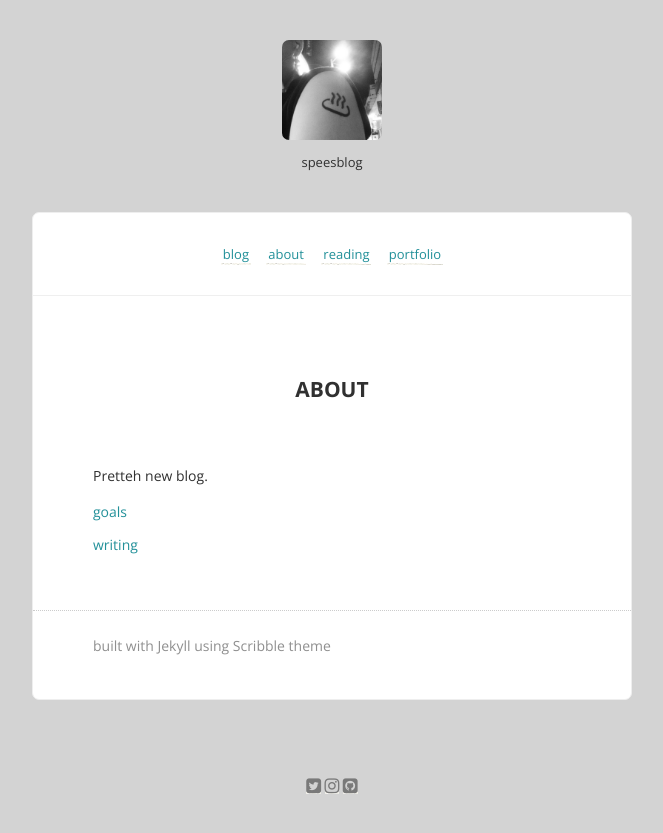
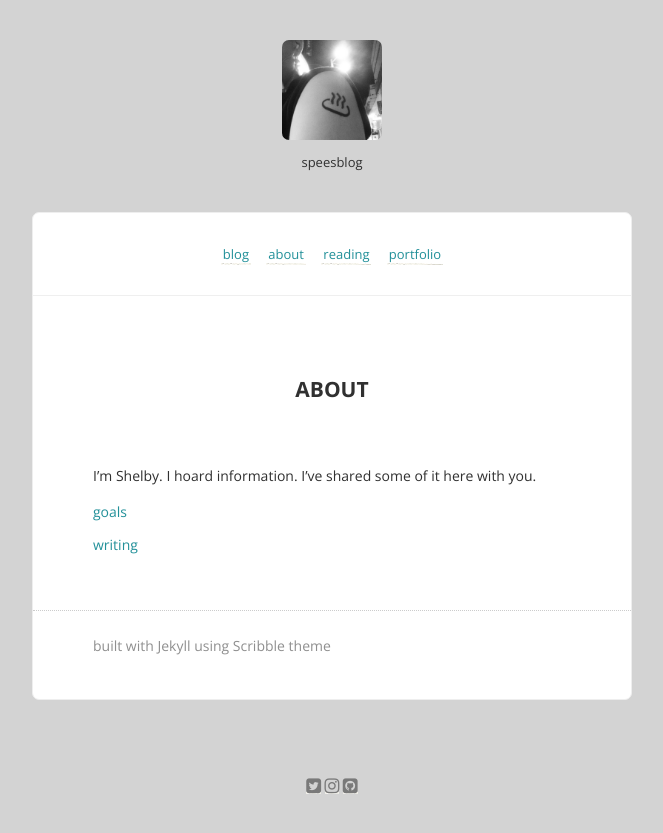
Before and after one commit to shelbyspees/speesblog, a Jekyll site: the page built from about.md, in a window 1280 px wide. Shown: the top 833 px of the page, without its empty margins (308-971 px from the left). Built offline with Jekyll 4.4.1, drawn with Linux system fonts in a browser that asks for light colours; nearby versions of some CDN libraries; comment, search, counter and statistics services are not loaded.

Commit message:
Update about page

```diff
--- a/about.md
+++ b/about.md
@@ -3,7 +3,7 @@ layout: page
 title: about
 ---
 
-Pretteh new blog.
+I'm Shelby. I hoard information. I've shared some of it here with you.
 
 <a href="/speesblog/goals">goals</a>
 
```
